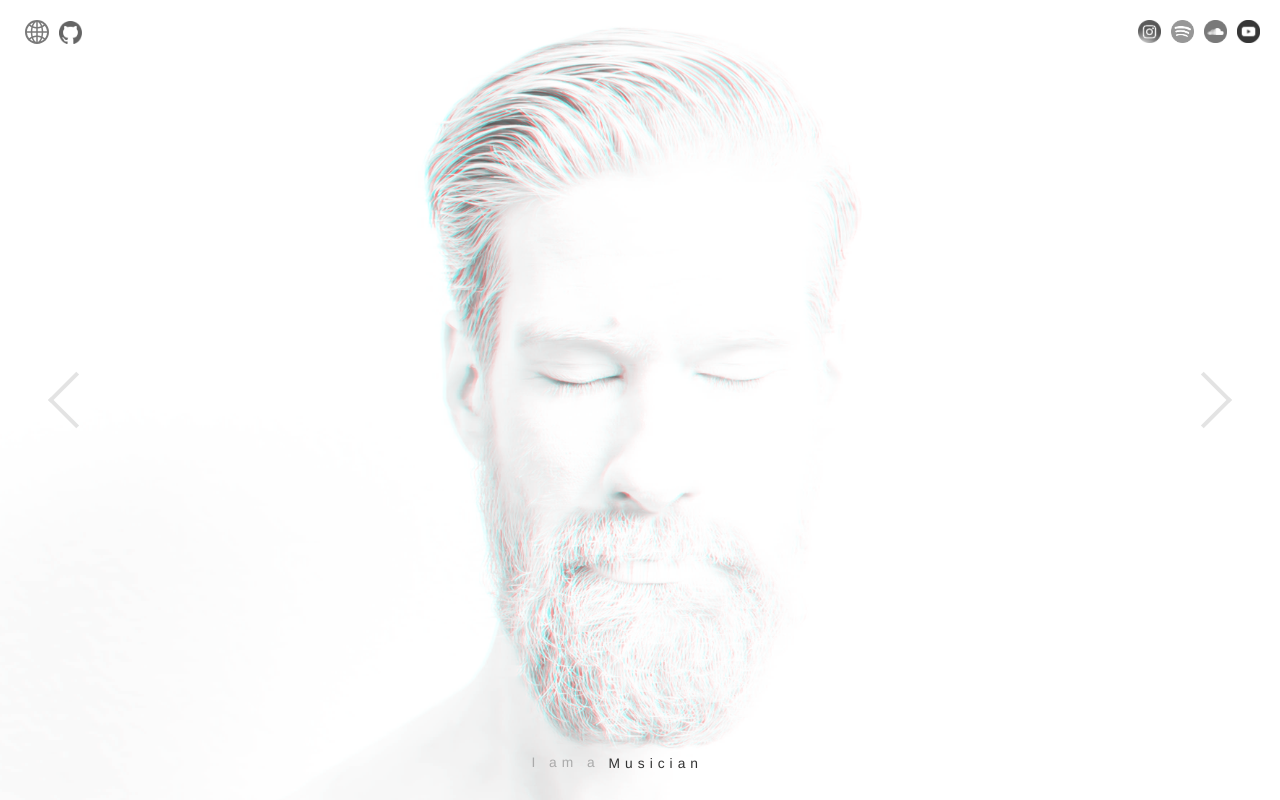
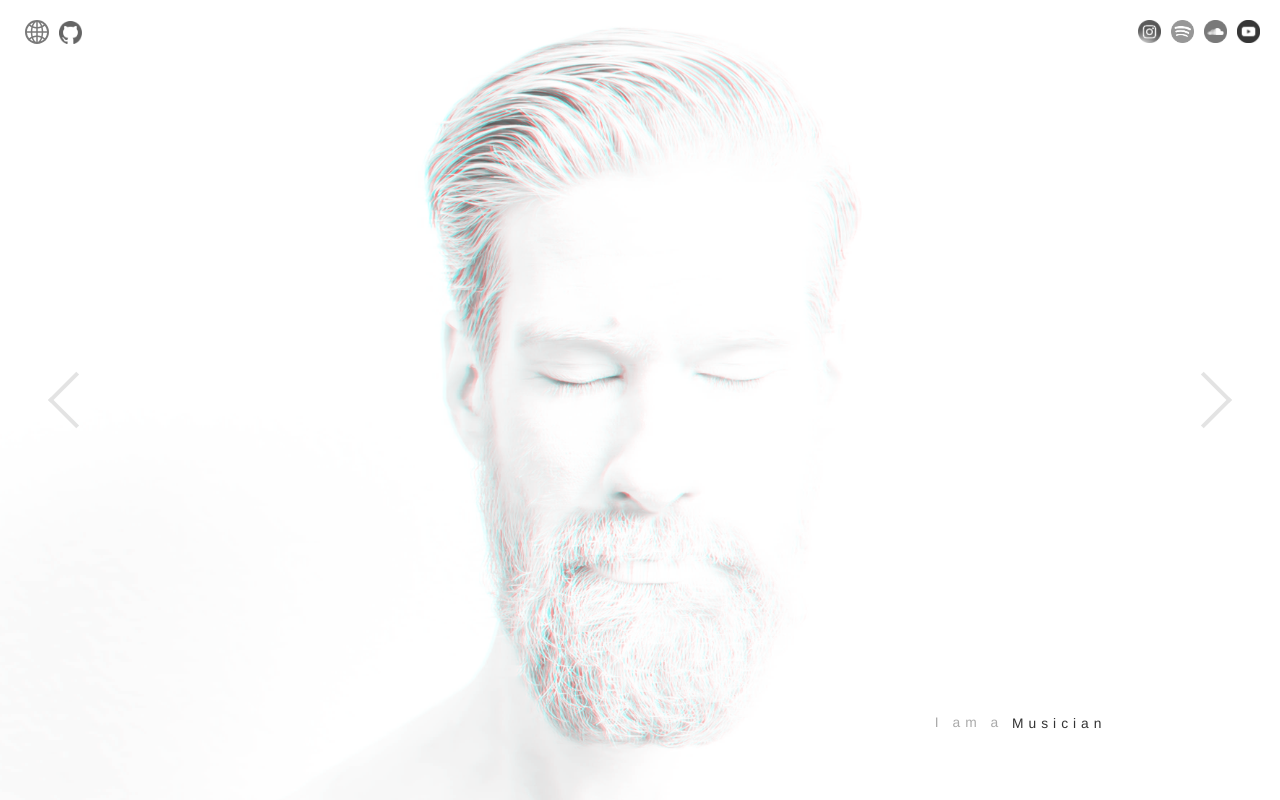
Before and after one commit to vanStaen/clementvanstaen, a React app: page / in a window 1280 px wide. Built offline with nearby package versions, Linux system fonts and the light colour scheme.

Commit message:
move revolving text around

```diff
--- a/src/components/RevolvingText/RevolvingText.jsx
+++ b/src/components/RevolvingText/RevolvingText.jsx
@@ -54,7 +54,9 @@ export const RevolvingText = () => {
       id="revolving__container"
       style={{
         bottom:
-          windowInnerWidth > 670 ? "30px" : windowInnerHeight * 0.8 + "px",
+          windowInnerWidth > 670 ? "70px" : windowInnerHeight * 0.8 + "px",
+        textAlign: windowInnerWidth > 670 ? "right" : "center",
+        paddingRight: windowInnerWidth > 670 ? "20vw" : "0",
       }}
     >
       <div className="text">
--- a/src/components/RevolvingText/RevolvingText.less
+++ b/src/components/RevolvingText/RevolvingText.less
@@ -1,11 +1,8 @@
 .revolving__container {
   position: absolute;
   width: 100vw;
-  text-align: center;
   display: flex;
   flex-direction: column;
-  align-items: center;
-  justify-content: center;
   opacity: 1;
   transition: opacity .6s linear;
 
```
